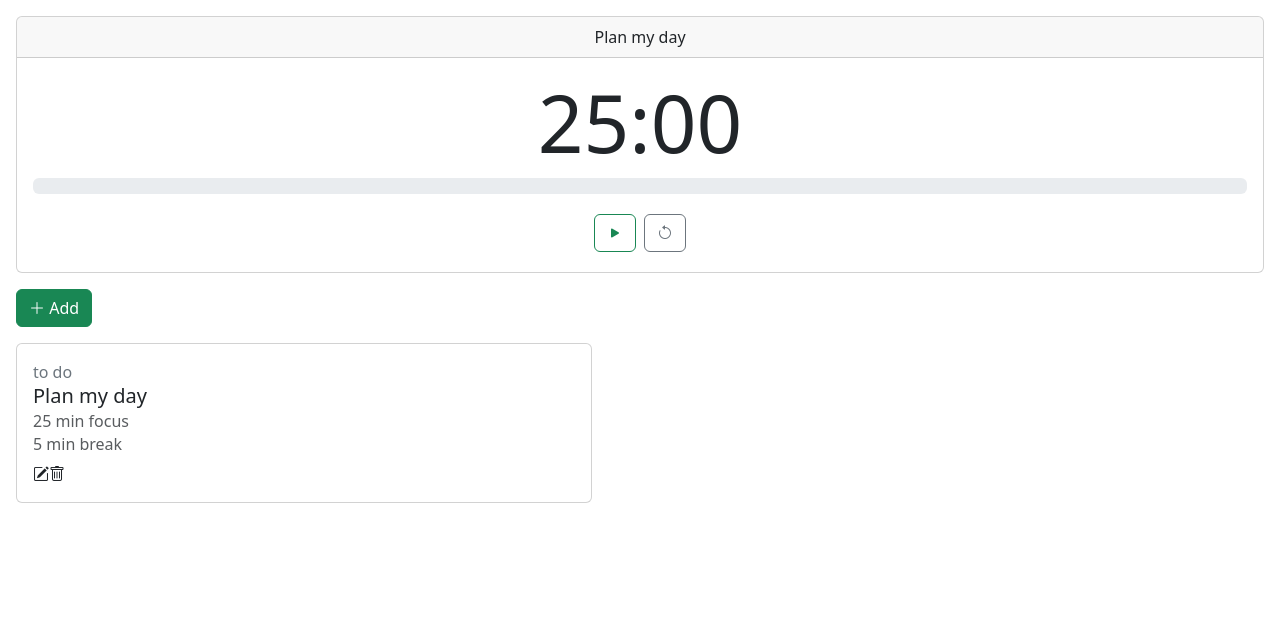
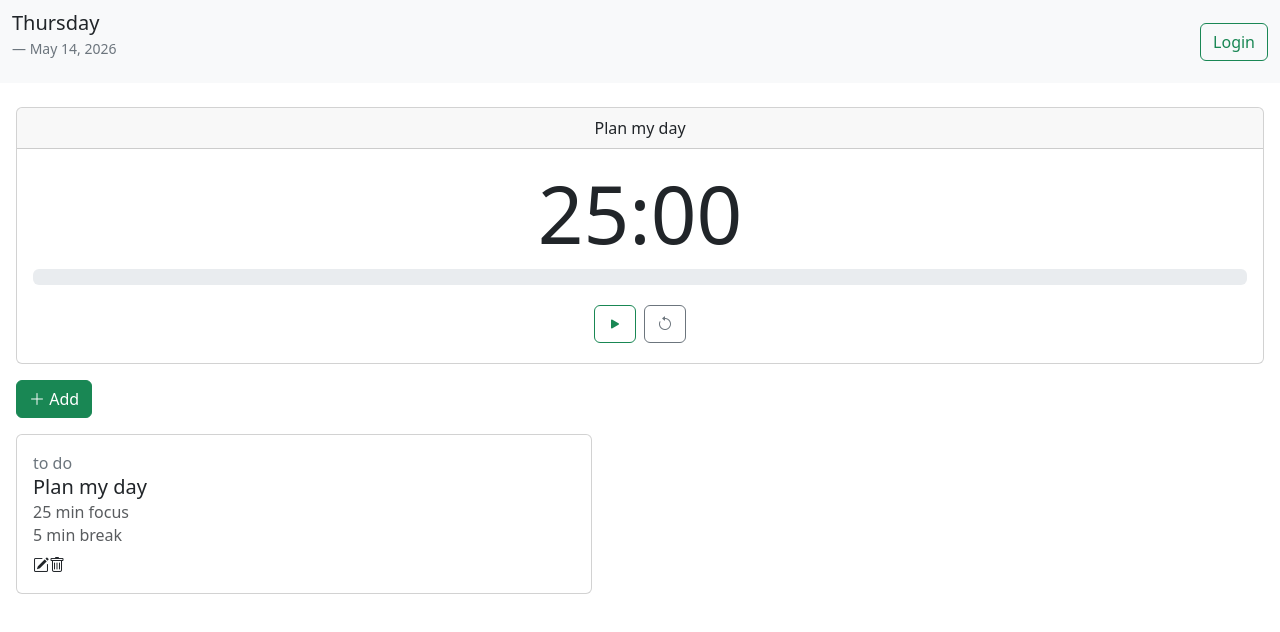
Before and after one commit to jayson-nacional/pomoticker, a React (Vite) app in the folder ui/: page / in a window 1280 px wide. Shown: the top 632 px of the page. Built offline with nearby package versions, Linux system fonts and the light colour scheme.

Commit message:
added placeholder for navbar

```diff
--- /dev/null
+++ b/ui/src/NavBar.jsx
@@ -0,0 +1,36 @@
+export default function NavBar() {
+	function renderDate() {
+		const formatter = new Intl.DateTimeFormat('en-US', {
+			year: 'numeric',
+			month: 'long',
+			day: 'numeric',
+			weekday: 'long'
+		});
+
+		return formatter.format(new Date());
+	}
+
+	return (
+		<>
+			<nav className="navbar bg-body-tertiary">
+				<div className="container-fluid">
+					<div className="">
+						<div className="card-body">
+							<figure>
+								<blockquote className="blockquote">
+									<p>Thursday</p>
+								</blockquote>
+								<div className="blockquote-footer">
+									May 14, 2026
+								</div>
+							</figure>
+						</div>
+					</div>
+					<form className="d-flex">
+						<button className="btn btn-outline-success" type="button">Login</button>
+					</form>
+				</div>
+			</nav>
+		</>
+	);
+}
--- a/ui/src/Pomoticker.jsx
+++ b/ui/src/Pomoticker.jsx
@@ -3,6 +3,7 @@ import Timer from "./Timer";
 import TaskForm from "./TaskForm";
 import TaskList from "./TaskList";
 import DeleteModal from "./DeleteModal";
+import NavBar from "./NavBar";
 
 
 const Status = Object.freeze({
@@ -226,6 +227,7 @@ export default function Pomoticker() {
 					onConfirm={handleConfirmDelete}
 				/>
 			}
+			<NavBar />
 			<Timer
 				key={tasks[0].id + ':' + timerDuration}
 				name={tasks[0].name}
--- a/ui/src/Timer.jsx
+++ b/ui/src/Timer.jsx
@@ -78,7 +78,7 @@ export default function Timer({
 
 	return (
 		<>
-			<div className="card text-center m-3">
+			<div className="card text-center m-3 mt-4">
 				<div className="card-header">
 					{name}
 				</div>
```
